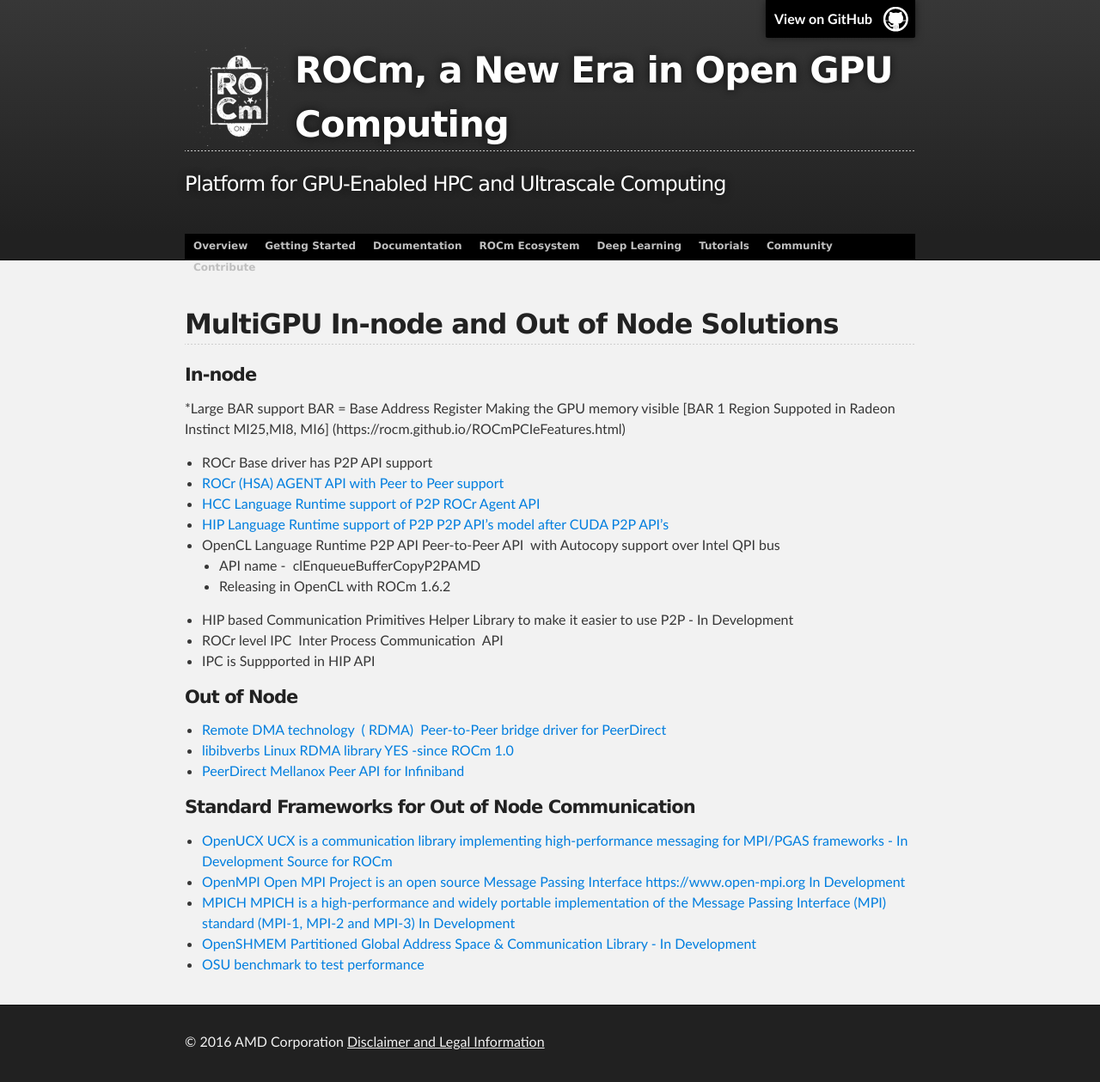
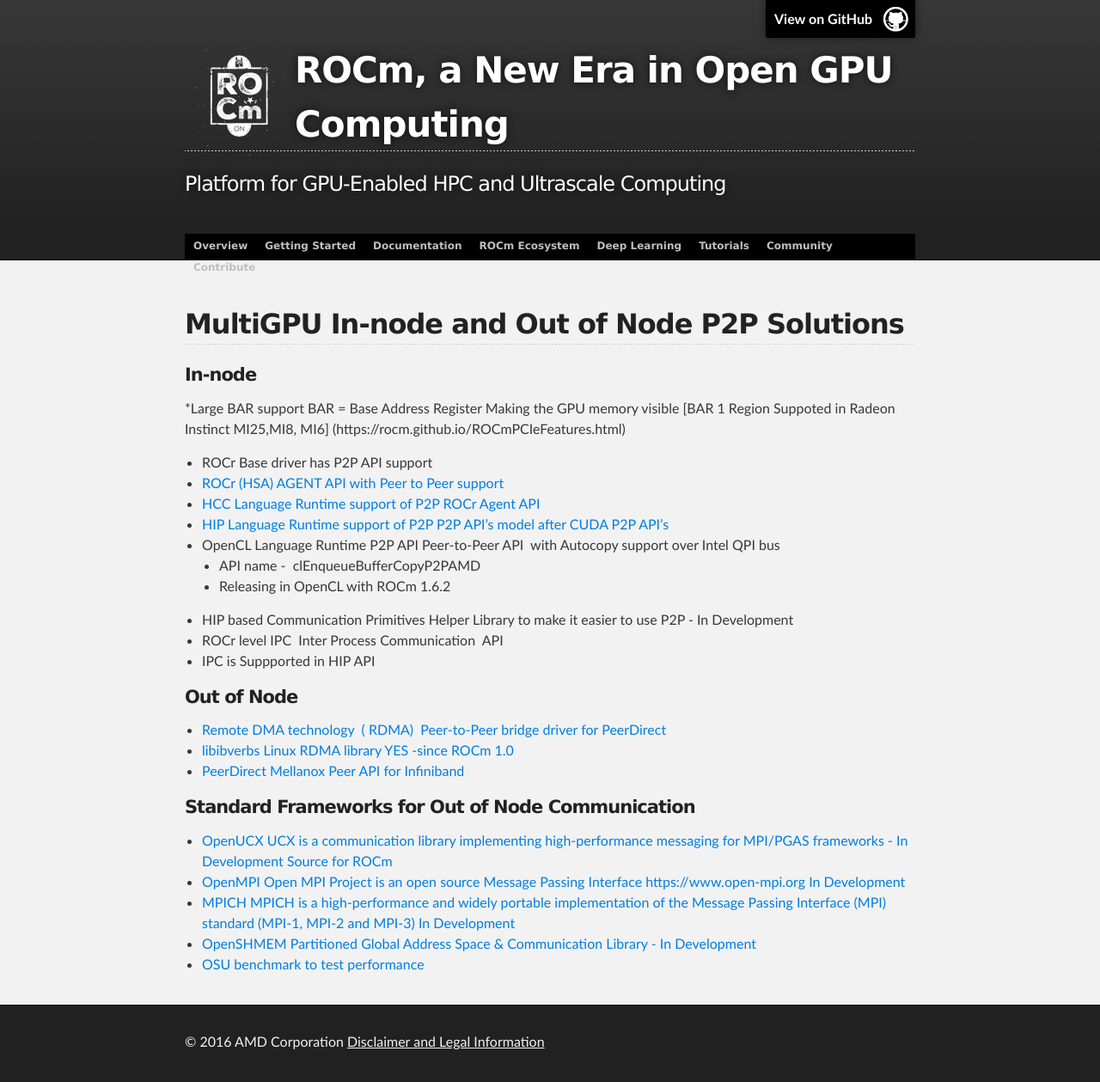
Before and after one commit to ROCm/ROCm.github.io, a Jekyll site: the page built from ROCmMultiGPU.md, in a window 1280 px wide. Shown: the whole page at 86% size. Built offline with Jekyll 4.4.1, drawn with Linux system fonts in a browser that asks for light colours; our own code applies the rules of GitHub Pages for plain Markdown files.

Commit message:
Update ROCmMultiGPU.md

```diff
--- a/ROCmMultiGPU.md
+++ b/ROCmMultiGPU.md
@@ -1,6 +1,6 @@
 
 
-## MultiGPU In-node and Out of Node Solutions
+## MultiGPU In-node and Out of Node P2P Solutions
 
 #### In-node
 
```
